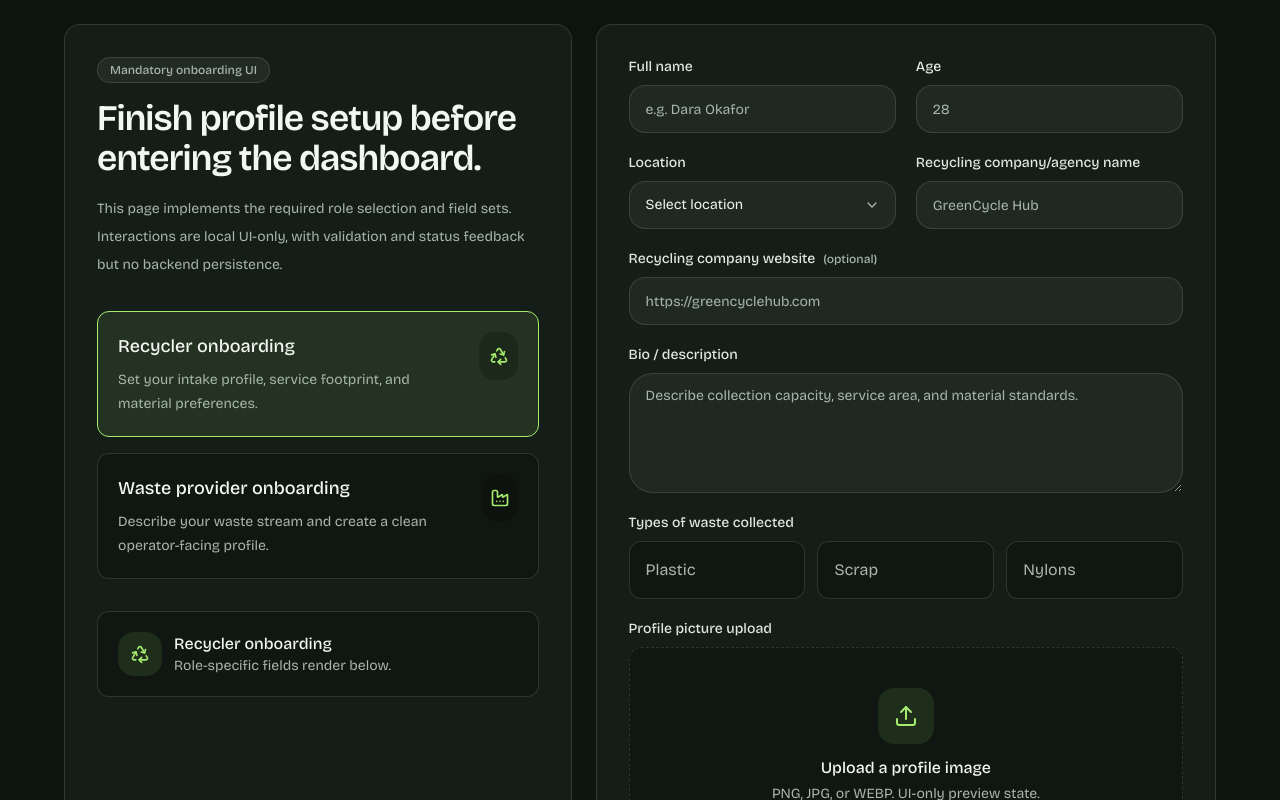
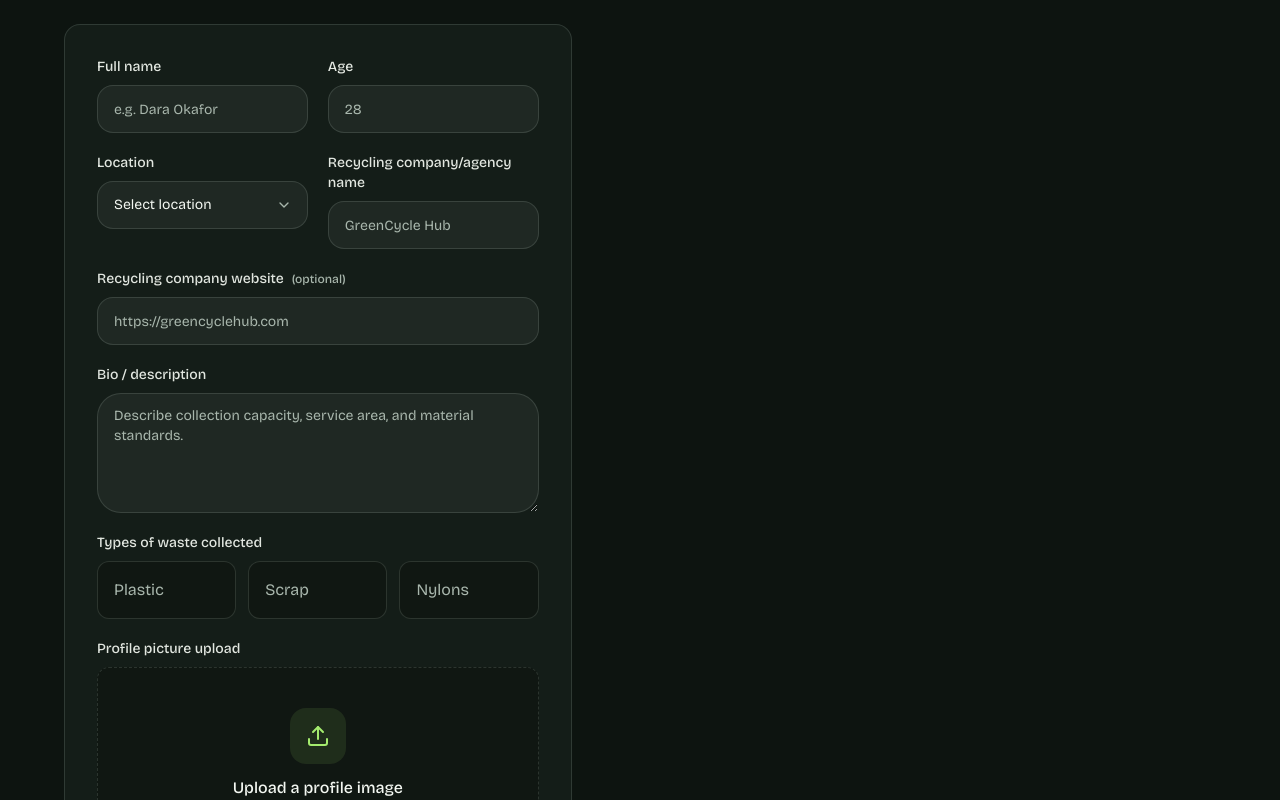
Before and after one commit to fisayo-dev/wastestream-ai, a Next.js app in the folder web/: page /onboarding in a window 1280 px wide. Shown: the top 800 px of the page. Built offline with nearby package versions, Linux system fonts and the light colour scheme.

Commit message:
chore: remove unnecessary component

```diff
--- a/web/components/onboarding/onboarding-flow.tsx
+++ b/web/components/onboarding/onboarding-flow.tsx
@@ -159,68 +159,10 @@ export function OnboardingFlow() {
     setStatus("success");
   }
 
-  const Icon = currentMeta.icon;
 
   return (
     <main className="min-h-screen px-4 py-6 md:px-8">
       <div className="mx-auto grid max-w-6xl gap-6 lg:grid-cols-[0.9fr_1.1fr]">
-        <section className="rounded-2xl border border-border bg-card p-8">
-          <Badge>Mandatory onboarding UI</Badge>
-          <h1 className="mt-4 text-4xl font-semibold tracking-tight">
-            Finish profile setup before entering the dashboard.
-          </h1>
-          <p className="mt-4 max-w-lg text-sm leading-7 text-muted">
-            This page implements the required role selection and field sets. Interactions are local UI-only, with validation and status feedback but no backend persistence.
-          </p>
-
-          <div className="mt-8 grid gap-4">
-            {(["recycler", "provider"] as const).map((item) => {
-              const itemMeta = roleMeta[item];
-              const ItemIcon = itemMeta.icon;
-              const active = item === role;
-
-              return (
-                <button
-                  key={item}
-                  type="button"
-                  onClick={() => {
-                    setRole(item);
-                    setErrors({});
-                    setStatus("idle");
-                  }}
-                  className={cn(
-                    "rounded-xl border p-5 text-left",
-                    active
-                      ? "border-accent bg-accent/10"
-                      : "border-border bg-card-strong hover:bg-white/6",
-                  )}
-                >
-                  <div className="flex items-start justify-between gap-4">
-                    <div>
-                      <p className="text-lg font-medium">{itemMeta.title}</p>
-                      <p className="mt-2 text-sm leading-6 text-muted">{itemMeta.description}</p>
-                    </div>
-                    <div className="flex h-12 w-12 items-center justify-center rounded-2xl bg-black/20 text-accent">
-                      <ItemIcon className="h-5 w-5" />
-                    </div>
-                  </div>
-                </button>
-              );
-            })}
-          </div>
-
-          <div className="mt-8 rounded-xl border border-border bg-card-strong p-5">
-            <div className="flex items-center gap-3">
-              <div className="flex h-11 w-11 items-center justify-center rounded-2xl bg-accent/10 text-accent">
-                <Icon className="h-5 w-5" />
-              </div>
-              <div>
-                <p className="font-medium">{currentMeta.title}</p>
-                <p className="text-sm text-muted">Role-specific fields render below.</p>
-              </div>
-            </div>
-          </div>
-        </section>
 
         <section className="rounded-2xl border border-border bg-card p-6 sm:p-8">
           <div className="grid gap-5 md:grid-cols-2">
```
